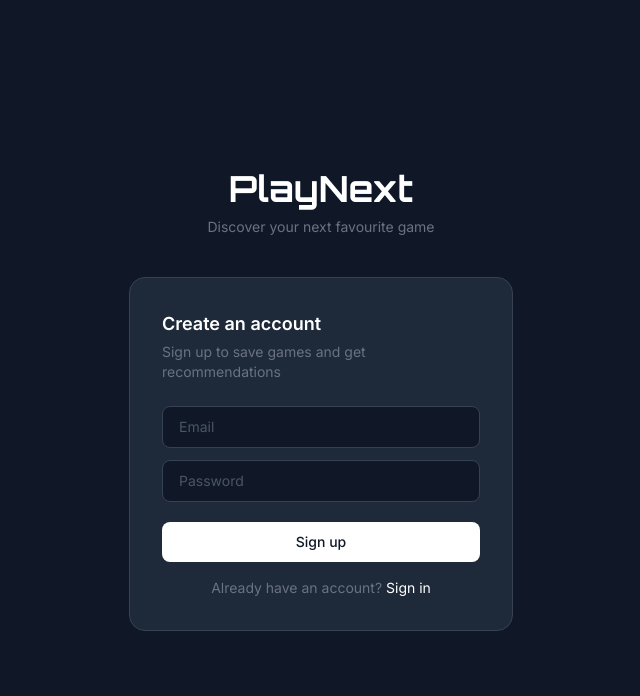
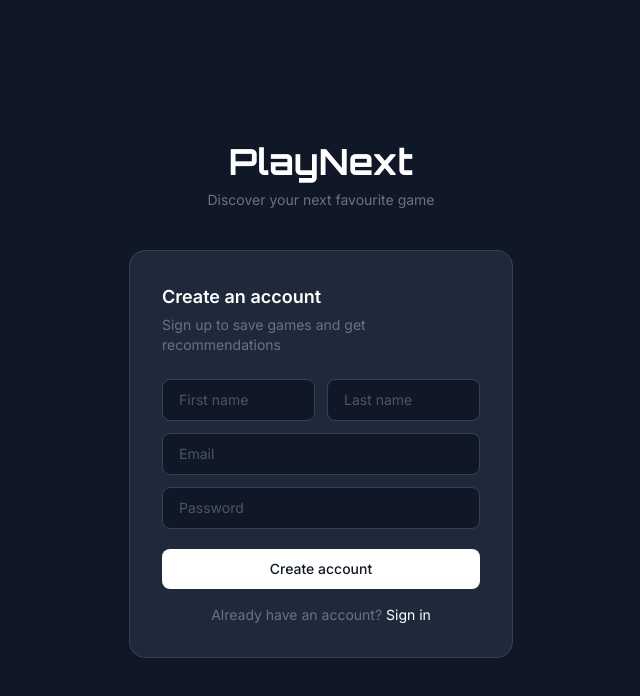
Before and after one commit to PaCarr/playnext, a React (Vite) app: page /login in a window 1280 px wide. Both pictures are taken after a click on the button "Sign up". Shown: the top 696 px of the page, without its empty margins (319-959 px from the left). Built offline with nearby package versions, Linux system fonts and the light colour scheme; no server answers.

Commit message:
improved sign up form and the auth errors

```diff
--- a/src/pages/LoginPage.jsx
+++ b/src/pages/LoginPage.jsx
@@ -1,11 +1,13 @@
 import { useState } from 'react'
-import { signInWithEmailAndPassword, createUserWithEmailAndPassword } from 'firebase/auth'
+import { signInWithEmailAndPassword, createUserWithEmailAndPassword, updateProfile } from 'firebase/auth'
 import { auth } from '../firebase'
 import { useNavigate } from 'react-router-dom'
 
 function LoginPage() {
   const [email, setEmail] = useState('')
   const [password, setPassword] = useState('')
+  const [firstName, setFirstName] = useState('')
+  const [lastName, setLastName] = useState('')
   const [isSignUp, setIsSignUp] = useState(false)
   const [error, setError] = useState('')
   const navigate = useNavigate()
@@ -14,13 +16,31 @@ function LoginPage() {
     setError('')
     try {
       if (isSignUp) {
-        await createUserWithEmailAndPassword(auth, email, password)
+        const userCredential = await createUserWithEmailAndPassword(auth, email, password)
+        await updateProfile(userCredential.user, {
+          displayName: `${firstName} ${lastName}`
+        })
       } else {
         await signInWithEmailAndPassword(auth, email, password)
       }
       navigate('/')
     } catch (err) {
-      setError(err.message)
+      const code = err.code
+      if (code === 'auth/invalid-credential' || code === 'auth/wrong-password' || code === 'auth/user-not-found') {
+        setError('Incorrect email or password. Please try again.')
+      } else if (code === 'auth/email-already-in-use') {
+        setError('An account with this email already exists.')
+      } else if (code === 'auth/weak-password') {
+        setError('Password must be at least 6 characters.')
+      } else if (code === 'auth/invalid-email') {
+        setError('Please enter a valid email address.')
+      } else if (code === 'auth/missing-password') {
+        setError('Please enter your password.')
+      } else if (code === 'auth/missing-email') {
+        setError('Please enter your email address.')
+      } else {
+        setError('Something went wrong. Please try again.')
+      }
     }
   }
 
@@ -30,7 +50,7 @@ function LoginPage() {
 
         {/* Branding */}
         <div className="text-center mb-10">
-        <h1 className="text-4xl font-bold text-white mb-2" style={{ fontFamily: 'Orbitron, sans-serif' }}>PlayNext</h1>
+          <h1 className="text-4xl font-bold text-white mb-2" style={{ fontFamily: 'Orbitron, sans-serif' }}>PlayNext</h1>
           <p className="text-gray-500 text-sm">Discover your next favourite game</p>
         </div>
 
@@ -44,6 +64,24 @@ function LoginPage() {
           </p>
 
           <div className="space-y-3">
+            {isSignUp && (
+              <div className="flex gap-3">
+                <input
+                  type="text"
+                  placeholder="First name"
+                  value={firstName}
+                  onChange={(e) => setFirstName(e.target.value)}
+                  className="w-1/2 px-4 py-2.5 rounded-lg bg-gray-900 text-white text-sm border border-gray-700 focus:outline-none focus:border-gray-500 placeholder-gray-600"
+                />
+                <input
+                  type="text"
+                  placeholder="Last name"
+                  value={lastName}
+                  onChange={(e) => setLastName(e.target.value)}
+                  className="w-1/2 px-4 py-2.5 rounded-lg bg-gray-900 text-white text-sm border border-gray-700 focus:outline-none focus:border-gray-500 placeholder-gray-600"
+                />
+              </div>
+            )}
             <input
               type="email"
               placeholder="Email"
@@ -67,13 +105,16 @@ function LoginPage() {
             onClick={handleSubmit}
             className="w-full mt-5 py-2.5 bg-white text-gray-900 text-sm font-medium rounded-lg hover:bg-gray-100 transition-colors"
           >
-            {isSignUp ? 'Sign up' : 'Sign in'}
+            {isSignUp ? 'Create account' : 'Sign in'}
           </button>
 
           <p className="text-gray-500 text-sm mt-4 text-center">
             {isSignUp ? 'Already have an account?' : "Don't have an account?"}{' '}
             <button
-              onClick={() => setIsSignUp(!isSignUp)}
+              onClick={() => {
+                setIsSignUp(!isSignUp)
+                setError('')
+              }}
               className="text-white hover:underline"
             >
               {isSignUp ? 'Sign in' : 'Sign up'}
```
